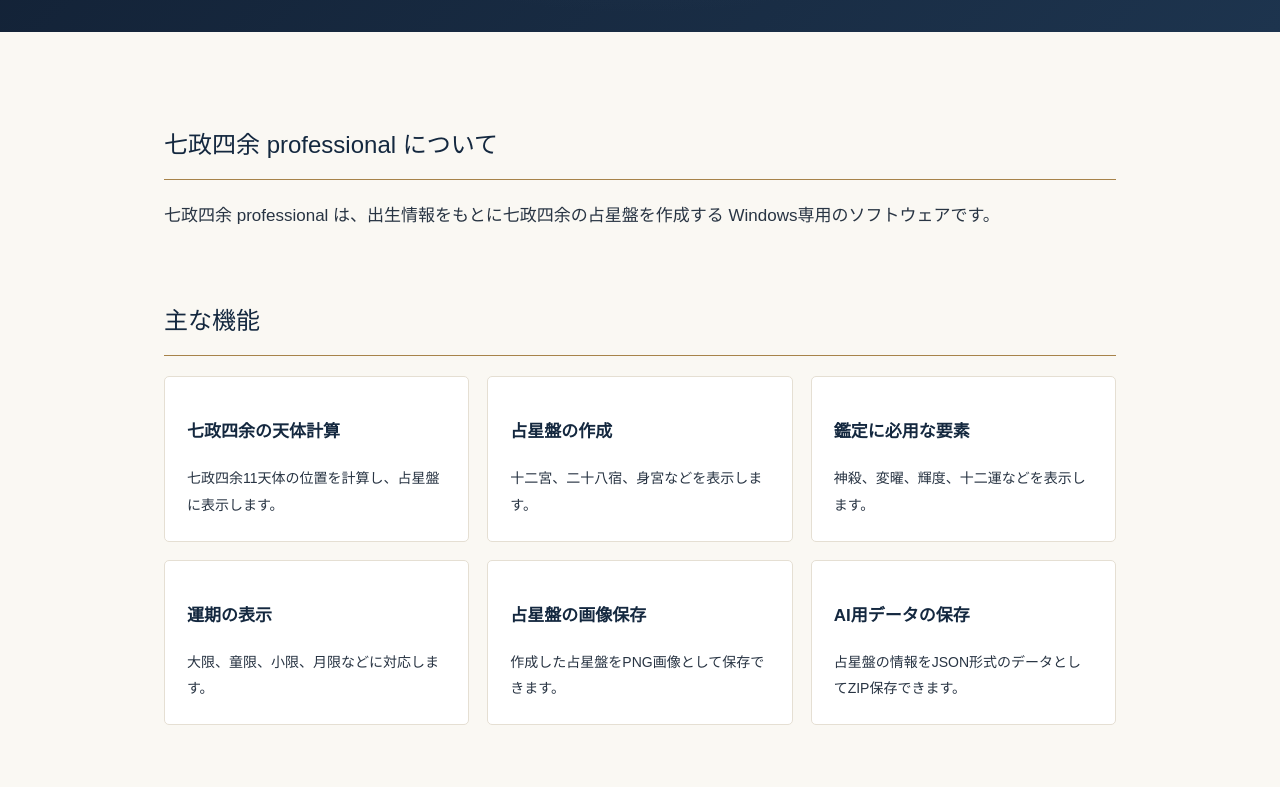
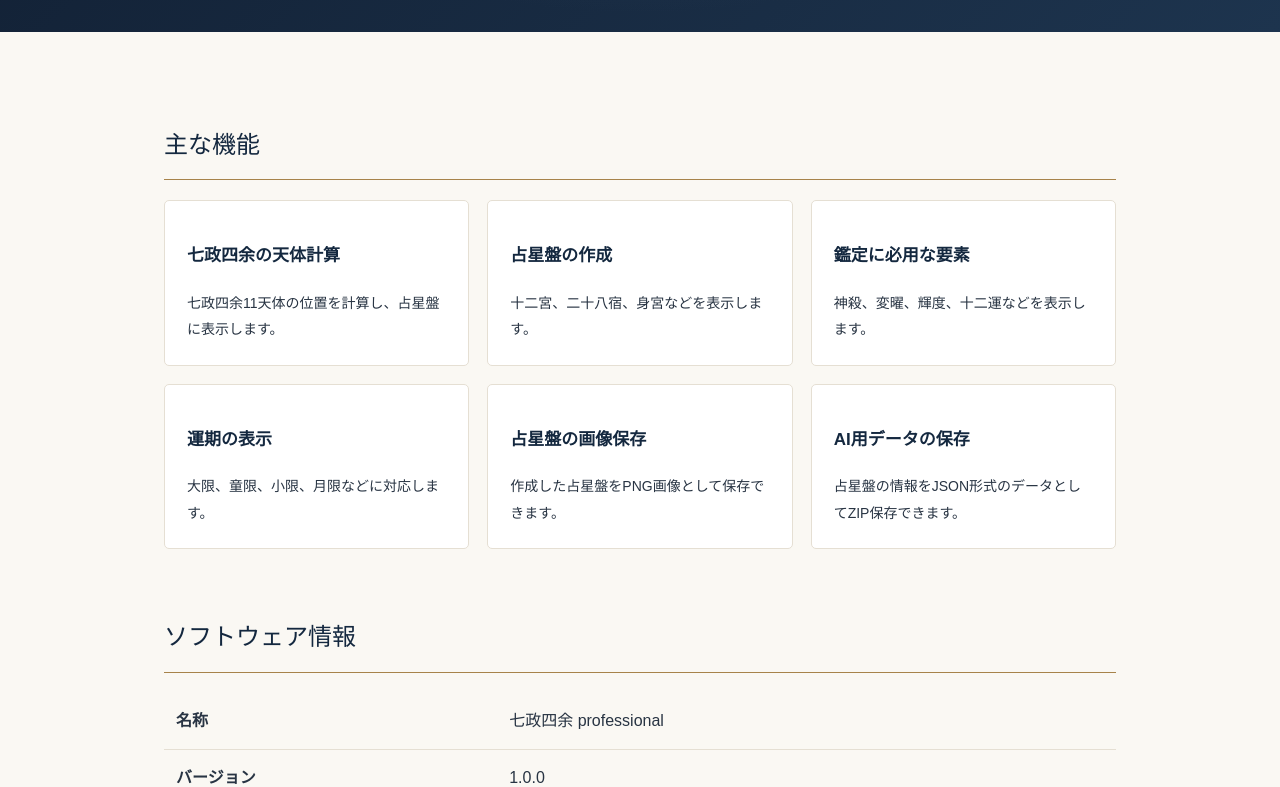
Before and after one commit to vrilorion/qzsy-professional, a plain HTML site: page index.html in a window 1280 px wide. Shown: the part 520-1307 px from the top of the page. Drawn offline with Linux system fonts and the light colour scheme.

Commit message:
Add files via upload

```diff
--- a/index.html
+++ b/index.html
@@ -146,14 +146,6 @@ footer a { color: #e0c38b; }
 <main>
 
 <section>
-  <h2>七政四余 professional について</h2>
-  <p class="lead">
-    七政四余 professional は、出生情報をもとに七政四余の占星盤を作成する
-    Windows専用のソフトウェアです。
-  </p>
-</section>
-
-<section>
   <h2>主な機能</h2>
   <div class="cards">
     <div class="card">
@@ -218,8 +210,7 @@ footer a { color: #e0c38b; }
     <li>インストール後、七政四余 professional を起動します。</li>
   </ol>
   <p class="note">
-    Windowsのセキュリティ確認が表示される場合があります。
-    配布元とファイル名を確認してから操作してください。
+    Windowsのセキュリティ機能により、インストーラーの実行時に警告が表示される場合がありますが、インストールを進めて大丈夫です。
   </p>
 </section>
 
```
